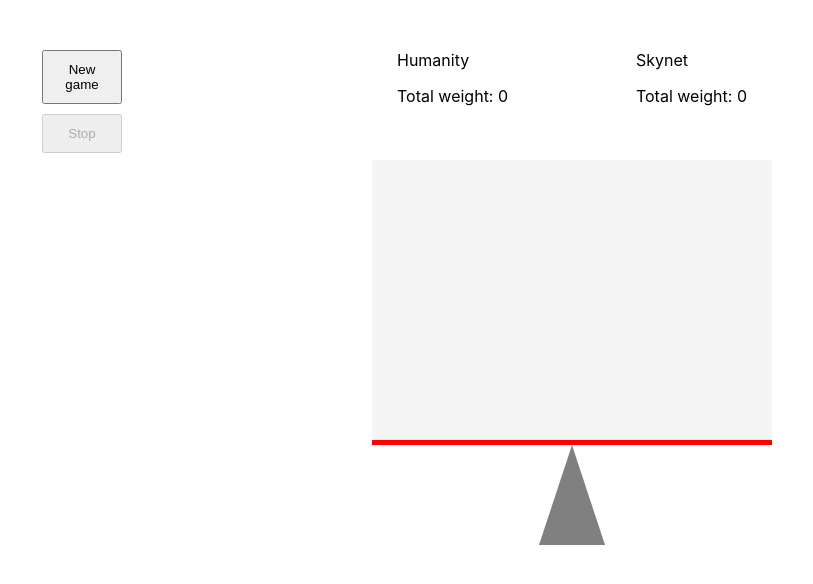
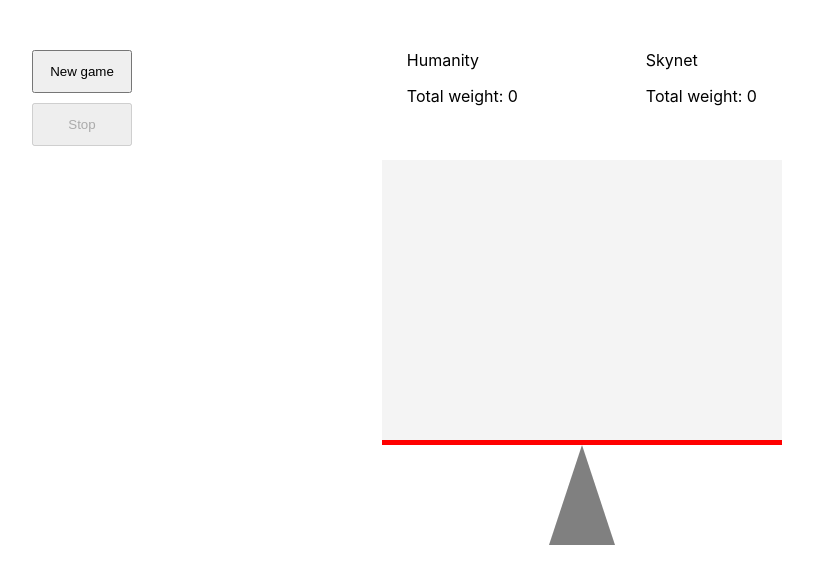
Before and after one commit to emrerdem1/teeter-totter-game, a React (Create React App) app: page / in a window 1280 px wide. Shown: the top 584 px of the page, without its empty margins (158-971 px from the left). Built offline with nearby package versions, Linux system fonts and the light colour scheme.

Commit message:
Tweak button style

```diff
--- a/src/components/ControllerView.tsx
+++ b/src/components/ControllerView.tsx
@@ -17,8 +17,7 @@
 `;
 
 const ControlButton = styled.button`
-  width: 80px;
-  padding: 10px 15px;
+  padding: 12px 16px;
 `;
 
 export const ControllerView: React.FC = () => {
```
